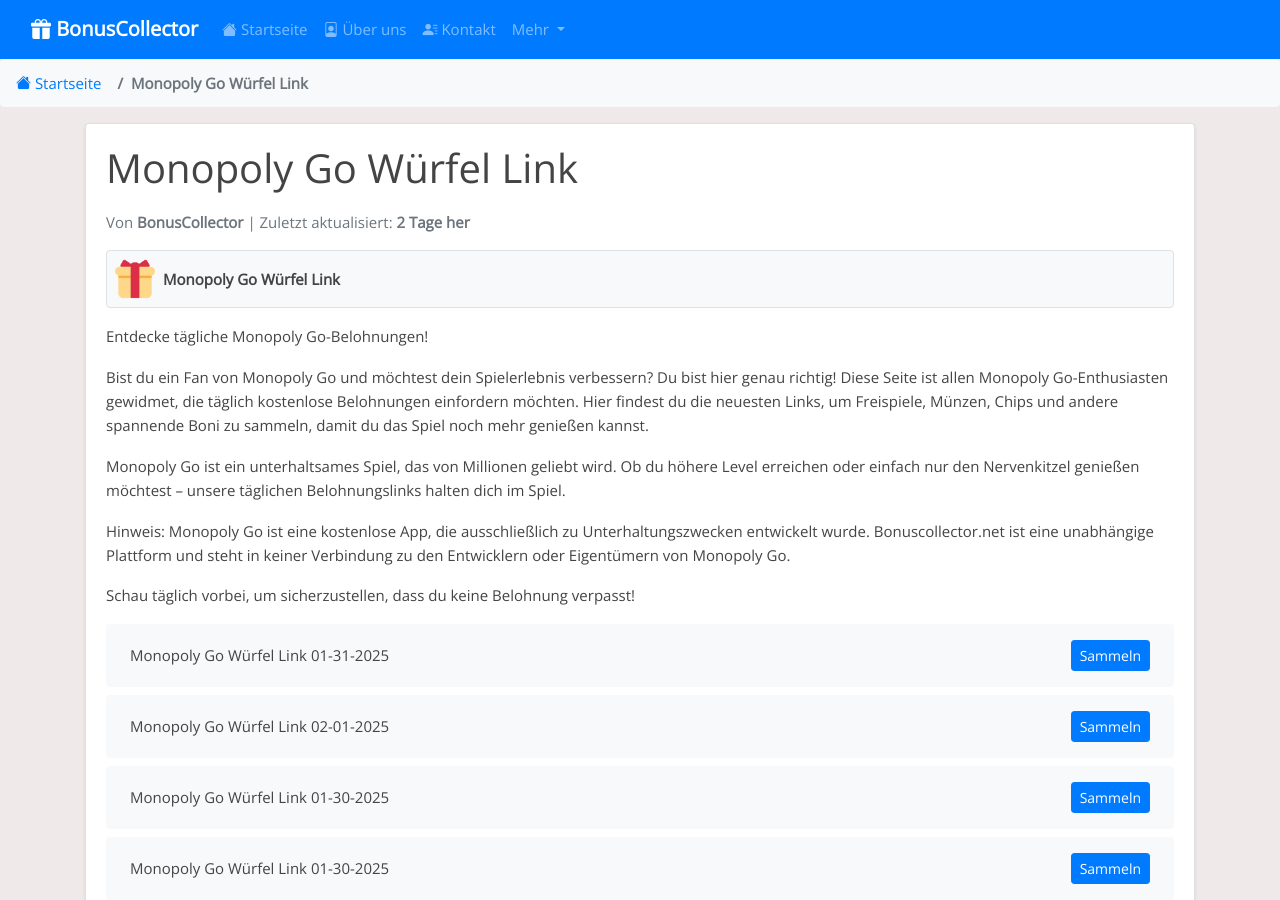
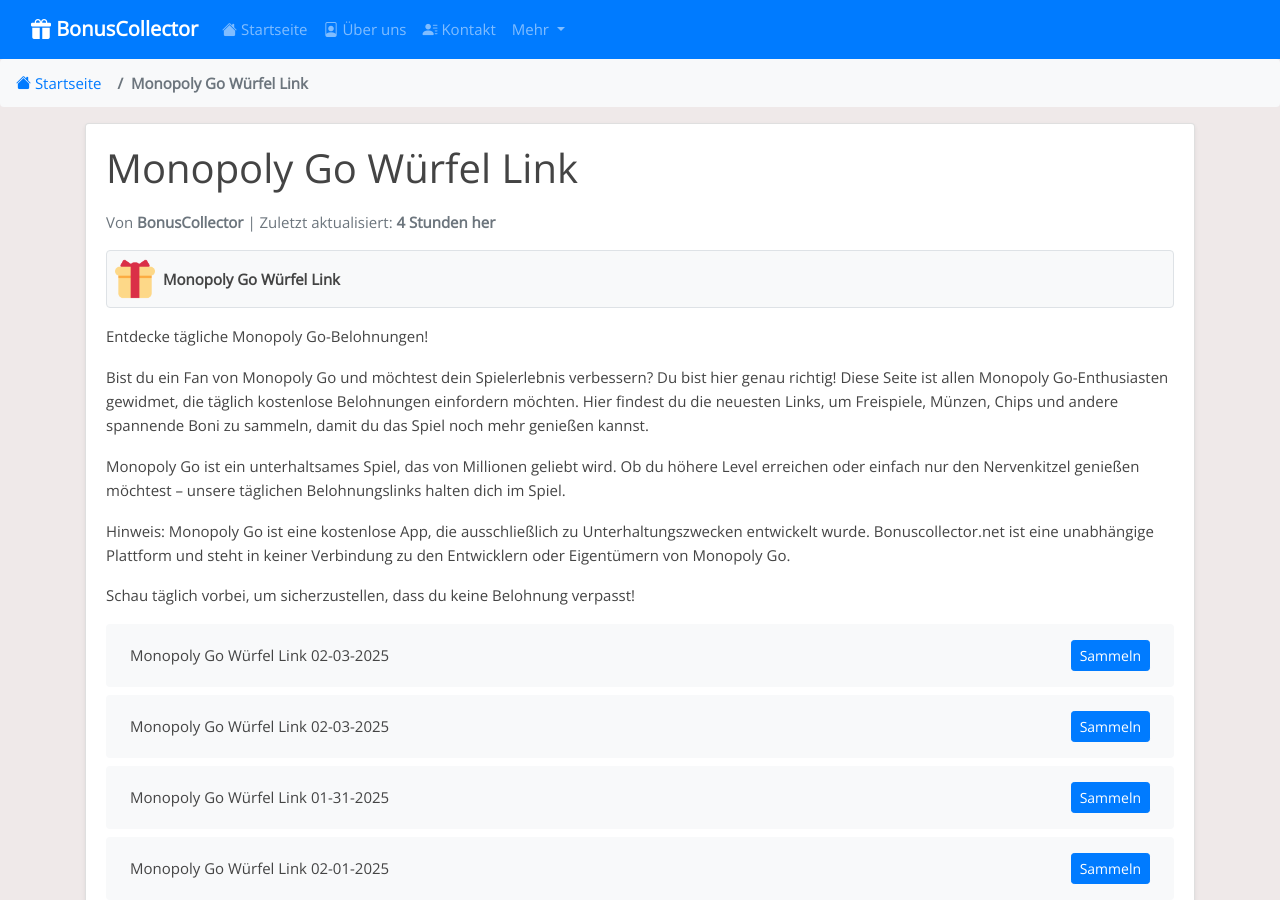
Before and after one commit to Prollad99/bs-de, a Jekyll site: the page built from _posts/2025-01-18-monopoly-go.md, in a window 1280 px wide and 900 px high. Built offline with Jekyll 4.4.1, drawn with Linux system fonts in a browser that asks for light colours; some of the changed text lies outside the part shown.

Commit message:
Aktualisiere monopoly-go-Belohnungslinks, Inhalte und Änderungsdatum

```diff
--- a/_data/include_files.yml
+++ b/_data/include_files.yml
@@ -8,7 +8,7 @@
   last_modified: 2025-02-03 06:21:27
 
 monopoly-go.html:
-  last_modified: 2025-02-01 17:35:23
+  last_modified: 2025-02-03 16:42:10
 
 bingo-blitz.html:
   last_modified: 2025-02-03 13:26:18
--- a/_includes/monopoly-go.html
+++ b/_includes/monopoly-go.html
@@ -1,4 +1,12 @@
 <ul class="list-group mt-3 mb-4">
+  <li class="list-group-item d-flex justify-content-between align-items-center">
+    <span>Monopoly Go Würfel Link 02-03-2025</span>
+    <a href="https://2tdd.adj.st/reward-link/Hwliu402060?adjust_t=i2f8o2i_4btbvwg&adjust_deeplink_js=1" class="btn btn-primary btn-sm">Sammeln</a>
+  </li>
+  <li class="list-group-item d-flex justify-content-between align-items-center">
+    <span>Monopoly Go Würfel Link 02-03-2025</span>
+    <a href="https://2tdd.adj.st/reward-link/Aeoig2049yka?adjust_t=i2f8o2i_4btbvwg&adjust_deeplink_js=1" class="btn btn-primary btn-sm">Sammeln</a>
+  </li>
   <li class="list-group-item d-flex justify-content-between align-items-center">
     <span>Monopoly Go Würfel Link 01-31-2025</span>
     <a href="https://2tdd.adj.st/reward-link/Aoe0fh23?adjust_t=i2f8o2i_4btbvwg&adjust_deeplink_js=1" class="btn btn-primary btn-sm">Sammeln</a>
@@ -391,12 +399,4 @@
     <span>Monopoly Go Würfel Link 01-18-2025</span>
     <a href="https://2tdd.adj.st/reward-link/Jriukl3602ms5?adjust_t=i2f8o2i_4btbvwg&adjust_deeplink_js=1" class="btn btn-primary btn-sm">Sammeln</a>
   </li>
-  <li class="list-group-item d-flex justify-content-between align-items-center">
-    <span>Monopoly Go Würfel Link 01-18-2025</span>
-    <a href="https://2tdd.adj.st/reward-link/Gkent839727Egn?adjust_t=i2f8o2i_4btbvwg&adjust_deeplink_js=1" class="btn btn-primary btn-sm">Sammeln</a>
-  </li>
-  <li class="list-group-item d-flex justify-content-between align-items-center">
-    <span>Monopoly Go Würfel Link 01-18-2025</span>
-    <a href="https://2tdd.adj.st/reward-link/Gtmhy4569hkw?adjust_t=i2f8o2i_4btbvwg&adjust_deeplink_js=1" class="btn btn-primary btn-sm">Sammeln</a>
-  </li>
 </ul>
```
Also changed, not shown: links-json/monopoly-go.json (+8 -8 lines).
